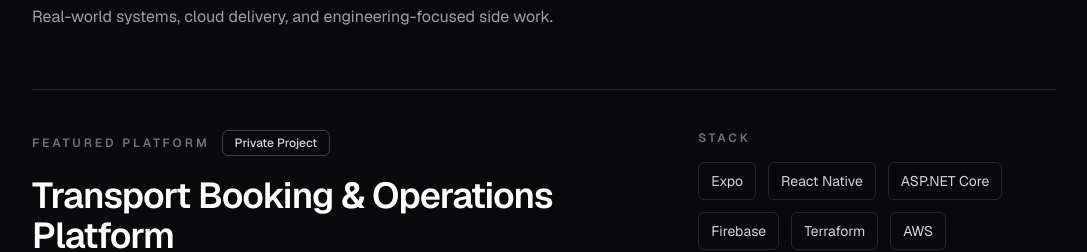
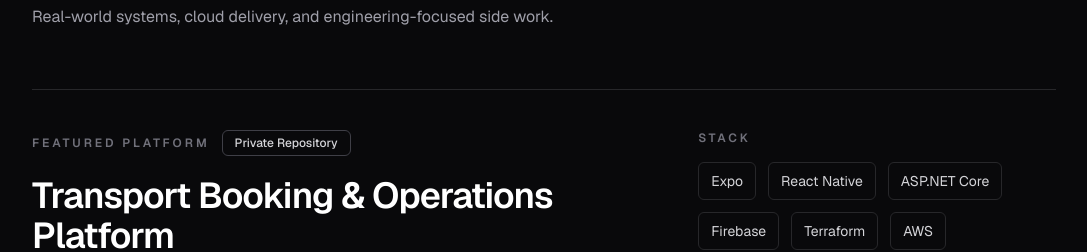
Before and after one commit to Luunomx/Luunom-portfolio, a Next.js app: page / in a window 1280 px wide. Shown: the part 980-1232 px from the top of the page, without its empty margins (96-1183 px from the left). Built offline with nearby package versions, Linux system fonts and the light colour scheme; no server answers.

Commit message:
Rename project labels to private repository

```diff
--- a/app/page.tsx
+++ b/app/page.tsx
@@ -1,6 +1,6 @@
 const featuredProject = {
   title: "Transport Booking & Operations Platform",
-  status: "Private Project",
+  status: "Private Repository",
   summary:
     "Production-grade logistics platform for booking, pricing, validation, order handling, analytics, and external integrations.",
   description:
@@ -24,7 +24,7 @@ const featuredProject = {
 const supportingProjects = [
   {
     title: "Cloud-Native Bulletin Board App",
-    status: "Private Project",
+    status: "Private Repository",
     summary:
       "Full-stack application used to demonstrate containerization, Kubernetes delivery, CI/CD, GitOps, Helm, and AWS plus Terraform-based deployment workflows.",
     tags: ["React", "ASP.NET Core", "MongoDB", "Kubernetes", "Terraform"],
@@ -37,7 +37,7 @@ const supportingProjects = [
   },
   {
     title: "Therapy Practice Website",
-    status: "Private Project",
+    status: "Private Repository",
     summary:
       "Responsive practice website built with Expo Router and React Native Web, with static content, contact flows, technical SEO, and AWS-backed deployment.",
     tags: [
@@ -58,7 +58,7 @@ const supportingProjects = [
 
 const experimentalProject = {
   title: "Rule-Based Data Processing Sandbox",
-  status: "Private Project",
+  status: "Private Repository",
   summary:
     ".NET 8 system for market-data ingestion, rule-based processing, backtesting, simulated execution, and runtime monitoring.",
   tags: ["C#", ".NET 8", "WebSockets", "Backtesting", "Docker"],
```
